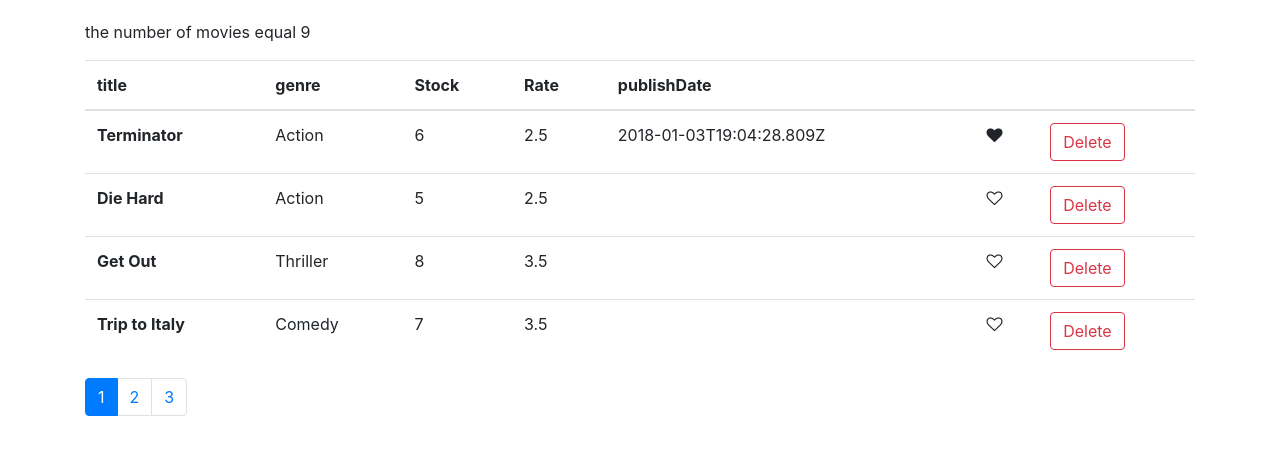
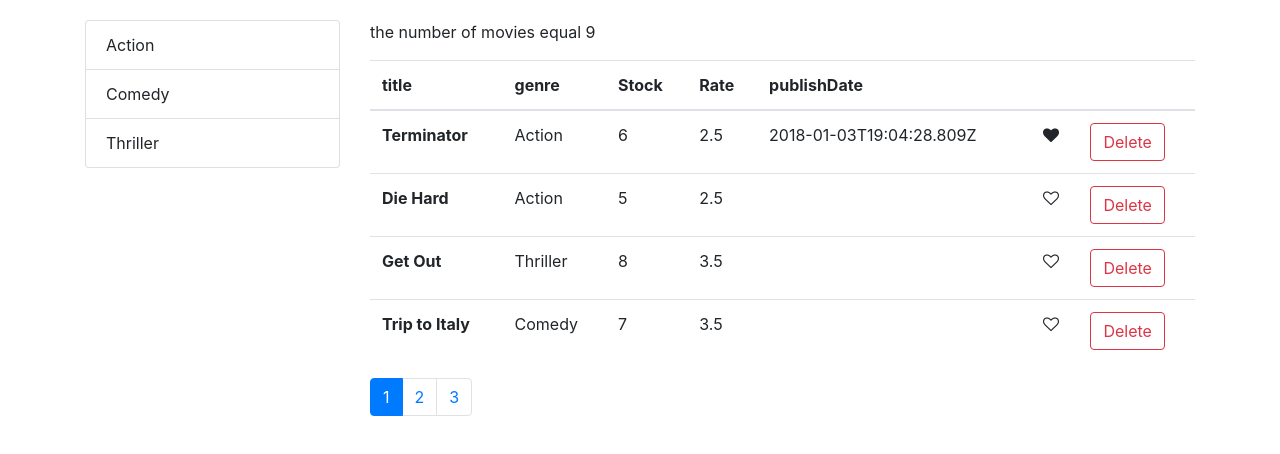
Before and after one commit to ahmedibrahimhassan654/vidlymovieapp, a React (Create React App) app: page / in a window 1280 px wide. Shown: the top 454 px of the page. Built offline with nearby package versions, Linux system fonts and the light colour scheme.

Commit message:
add ListGroup &filtering default Props

```diff
--- /dev/null
+++ b/src/common/listGroup.jsx
@@ -0,0 +1,23 @@
+import React from 'react';
+
+// import PropTypes from 'prop-types'
+
+function listGroup(props) {
+    const { items, textProperty, valueProperty } = props;
+    return (
+        <ul class="list-group">
+            {items.map(item =>
+                <li key={item[valueProperty]} class="list-group-item">{item[textProperty]}</li>
+            )}
+
+
+        </ul>
+    );
+}
+
+listGroup.defaultProps = {
+    textProperty:'name',
+    valueProperty:'_id'
+};
+
+export default listGroup;
--- a/src/movies/Movies.jsx
+++ b/src/movies/Movies.jsx
@@ -1,15 +1,23 @@
 import React, { Component } from 'react';
 import { getMovies } from '../services/fakeMovieService.js';
+import { getGenres } from '../services/fakeGenreService';
 import Like from '../common/like';
 import Pagination from '../common/pagination';
 import { paginate } from '../utils/paginate.js';
+import ListGroup from '../common/listGroup';
 
 class Movies extends Component {
     state = {
-        movies: getMovies(),
+        movies: [],
+        genres: [],
         pageSize: 4,
         currentPage: 1
     };
+    componentDidMount() {
+        this.setState({ movies: getMovies(), genres: getGenres() });
+    }
+
+
     deleteMovie = (movie) => {
         const newmovies = this.state.movies.filter(m => m._id !== movie._id);
         this.setState({ movies: newmovies });
@@ -24,18 +32,29 @@ class Movies extends Component {
     handlePageChange = (page) => {
         this.setState({ currentPage: page });
     };
+
+    hndleGenreSelect = (genre) => {
+        console.log(genre);
+    };
     render() {
         const { length: count } = this.state.movies;
-        const { currentPage, pageSize,movies:AllMovies } = this.state;
+        const { currentPage, pageSize, movies: AllMovies, genres } = this.state;
         if (count === 0)
             return <p>there is no movie yet on database </p>;
 
         //paginate movies
-        const movies = paginate(AllMovies,currentPage,pageSize)
+        const movies = paginate(AllMovies, currentPage, pageSize);
 
         return (
-            <React.Fragment>
-                <p>the number of movies equal {count}</p>
+            <div className='row'>
+                <div className='col-3'>
+                    <ListGroup
+                        items={genres}
+                        onItemSelect={this.hndleGenreSelect}
+
+                    />
+                </div>
+                <div className='col'> <p>the number of movies equal {count}</p>
                     <table className="table table-hover " >
                         <thead>
                             <tr>
@@ -84,8 +103,9 @@ class Movies extends Component {
                         currentPage={currentPage}
                         onPageChange={this.handlePageChange}
 
-                />
-            </React.Fragment>
+                    /></div>
+
+            </div>
 
         );
     }
```
Lines whose indentation alone changed are shown as unchanged.
